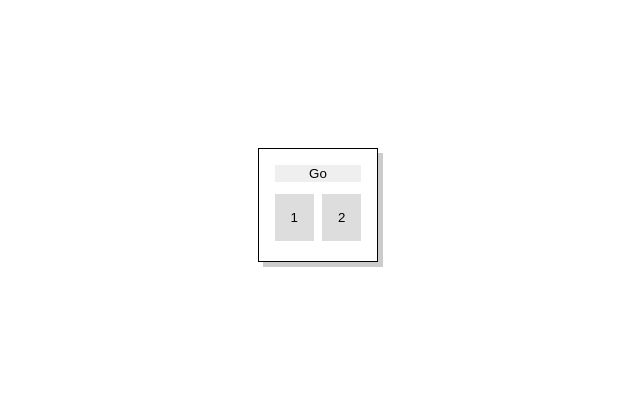
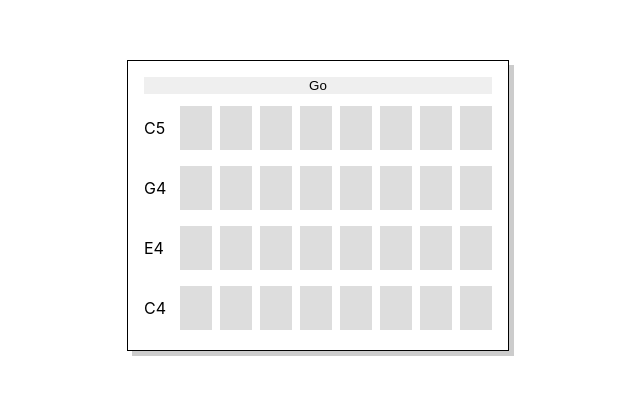
Before and after one commit to alexfiftysix/drum-time, a React (Create React App) app: page / in a window 1280 px wide. Shown: the part 195-590 px from the top of the page, without its empty margins (322-962 px from the left). Built offline with nearby package versions, Linux system fonts and the light colour scheme.

Commit message:
Highlight on-off cell
Would be great to pull this state from the sequence events, why can't I do that?

```diff
--- a/src/App.tsx
+++ b/src/App.tsx
@@ -1,12 +1,12 @@
 import React from 'react'
 import './reset.scss'
-import { Controller } from './components/Controller'
+import { Controller } from './components/sequencer/Controller'
 import styles from './App.module.scss'
 
 function App() {
   return (
     <div className={styles.root}>
-      <Controller />
+      <Controller size={8} />
     </div>
   )
 }
--- a/src/components/Controller.tsx
+++ /dev/null
@@ -1,7 +0,0 @@
-import { SequencerRow } from './sequencer/SequencerRow'
-
-export const Controller = () => (
-  <>
-    <SequencerRow note="C4" size={2} />
-  </>
-)
--- /dev/null
+++ b/src/components/sequencer/Controller.module.scss
@@ -0,0 +1,8 @@
+.root {
+  padding: 1rem;
+  display: flex;
+  flex-direction: column;
+
+  border: 1px solid black;
+  box-shadow: 5px 5px #0003;
+}
--- /dev/null
+++ b/src/components/sequencer/Controller.tsx
@@ -0,0 +1,32 @@
+import { SequencerRow } from './SequencerRow'
+import styles from './Controller.module.scss'
+import { useCallback, useState } from 'react'
+import * as Tone from 'tone'
+
+type ControllerProps = {
+  size: number
+}
+
+export const Controller = (props: ControllerProps) => {
+  const [looping, setLooping] = useState(false)
+
+  const onClick = useCallback(() => {
+    if (looping) {
+      Tone.Transport.stop()
+      setLooping(false)
+    } else {
+      Tone.Transport.start()
+      setLooping(true)
+    }
+  }, [looping])
+
+  return (
+    <div className={styles.root}>
+      <button onClick={onClick}> {looping ? 'Stop' : 'Go'}</button>
+      <SequencerRow note="C5" size={props.size} />
+      <SequencerRow note="G4" size={props.size} />
+      <SequencerRow note="E4" size={props.size} />
+      <SequencerRow note="C4" size={props.size} />
+    </div>
+  )
+}
--- a/src/components/sequencer/SequencerCell.tsx
+++ b/src/components/sequencer/SequencerCell.tsx
@@ -3,7 +3,6 @@ import cn from 'classnames'
 import { useState } from 'react'
 
 type SequenceBlockProps = {
-  text: string
   initialState: boolean
   flip: () => void
   className?: string
@@ -20,7 +19,7 @@ export const SequencerCell = (props: SequenceBlockProps) => {
         setOn(!on)
       }}
     >
-      {props.text}
+      {' '}
     </button>
   )
 }
--- a/src/components/sequencer/SequencerRow.module.scss
+++ b/src/components/sequencer/SequencerRow.module.scss
@@ -1,15 +1,10 @@
-.root {
-  padding: 1rem;
-  display: flex;
-  flex-direction: column;
-
-  border: 1px solid black;
-  box-shadow: 5px 5px #0003;
-}
-
 .blocks {
   display: flex;
   margin-top: 0.5rem;
+}
+
+.noteName {
+  width: 2rem;
 }
 
 .cell {
--- a/src/components/sequencer/SequencerRow.tsx
+++ b/src/components/sequencer/SequencerRow.tsx
@@ -1,5 +1,5 @@
 import * as Tone from 'tone'
-import { useCallback, useEffect, useState } from 'react'
+import { useCallback } from 'react'
 import styles from './SequencerRow.module.scss'
 import { SequencerCell } from './SequencerCell'
 
@@ -9,8 +9,6 @@ type SequencerRowProps = {
 }
 
 export const SequencerRow = (props: SequencerRowProps) => {
-  const [looping, setLooping] = useState(false)
-
   const synth = new Tone.Synth().toDestination()
   const toneSequence = new Tone.Sequence(
     (time, note) => {
@@ -19,10 +17,6 @@ export const SequencerRow = (props: SequencerRowProps) => {
     // @ts-ignore
     [...Array(props.size).keys()].map(() => undefined)
   ).start(0)
-
-  useEffect(() => {
-    console.log(toneSequence.events)
-  }, [toneSequence.events])
 
   const flip = useCallback(
     (index: number) => {
@@ -34,30 +28,17 @@ export const SequencerRow = (props: SequencerRowProps) => {
     [props.note, toneSequence]
   )
 
-  const onClick = useCallback(() => {
-    if (looping) {
-      Tone.Transport.stop()
-      setLooping(false)
-    } else {
-      Tone.Transport.start()
-      setLooping(true)
-    }
-  }, [looping])
-
   return (
-    <div className={styles.root}>
-      <button onClick={onClick}>{looping ? 'Stop' : 'Go'}</button>
     <div className={styles.blocks}>
+      <p className={styles.noteName}>{props.note}</p>
       {toneSequence.events.map((note, index) => (
         <SequencerCell
           key={index}
-            text={`${index + 1}`}
           initialState={note !== undefined}
           flip={() => flip(index)}
           className={styles.cell}
         />
       ))}
     </div>
-    </div>
   )
 }
```
Lines whose indentation alone changed are shown as unchanged.
